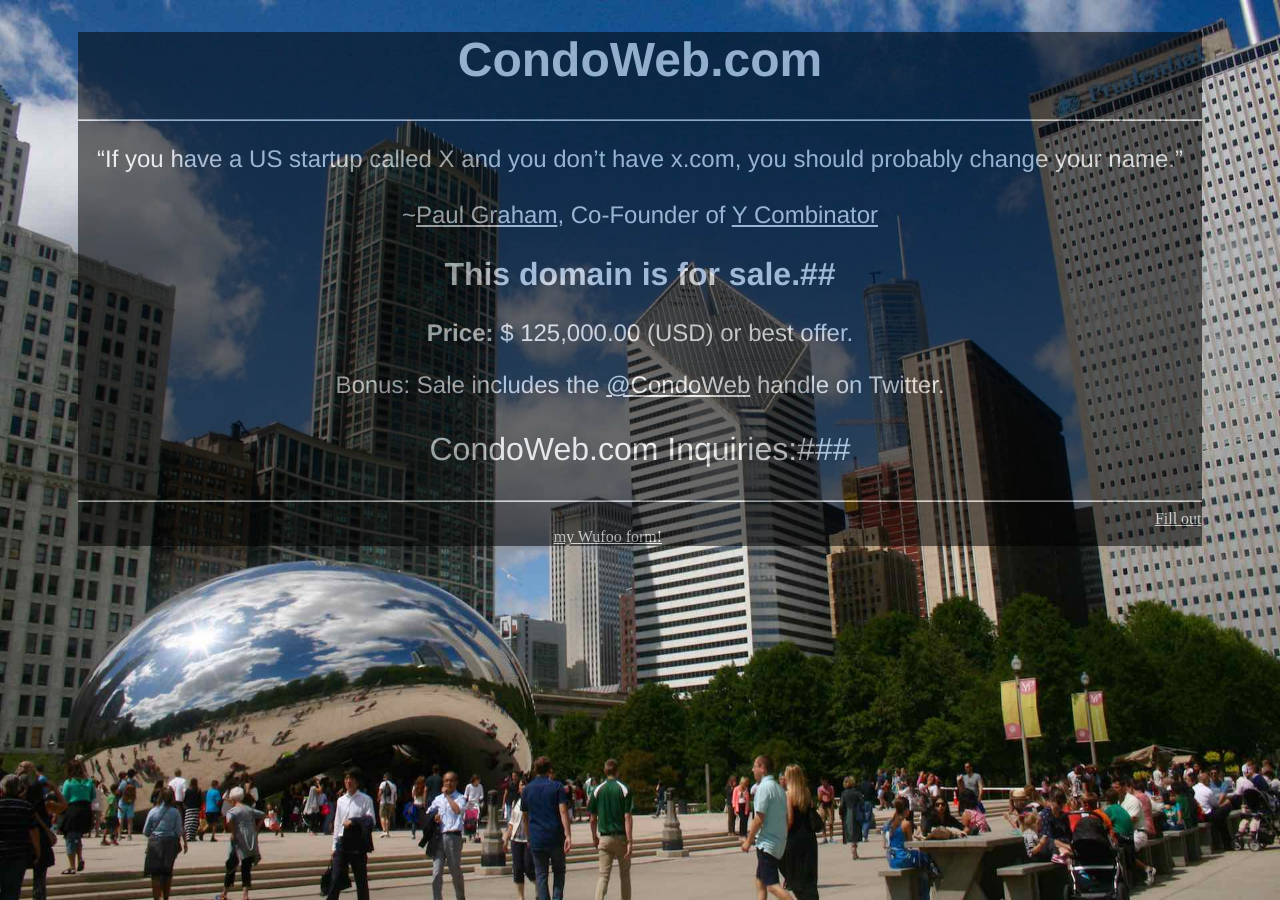
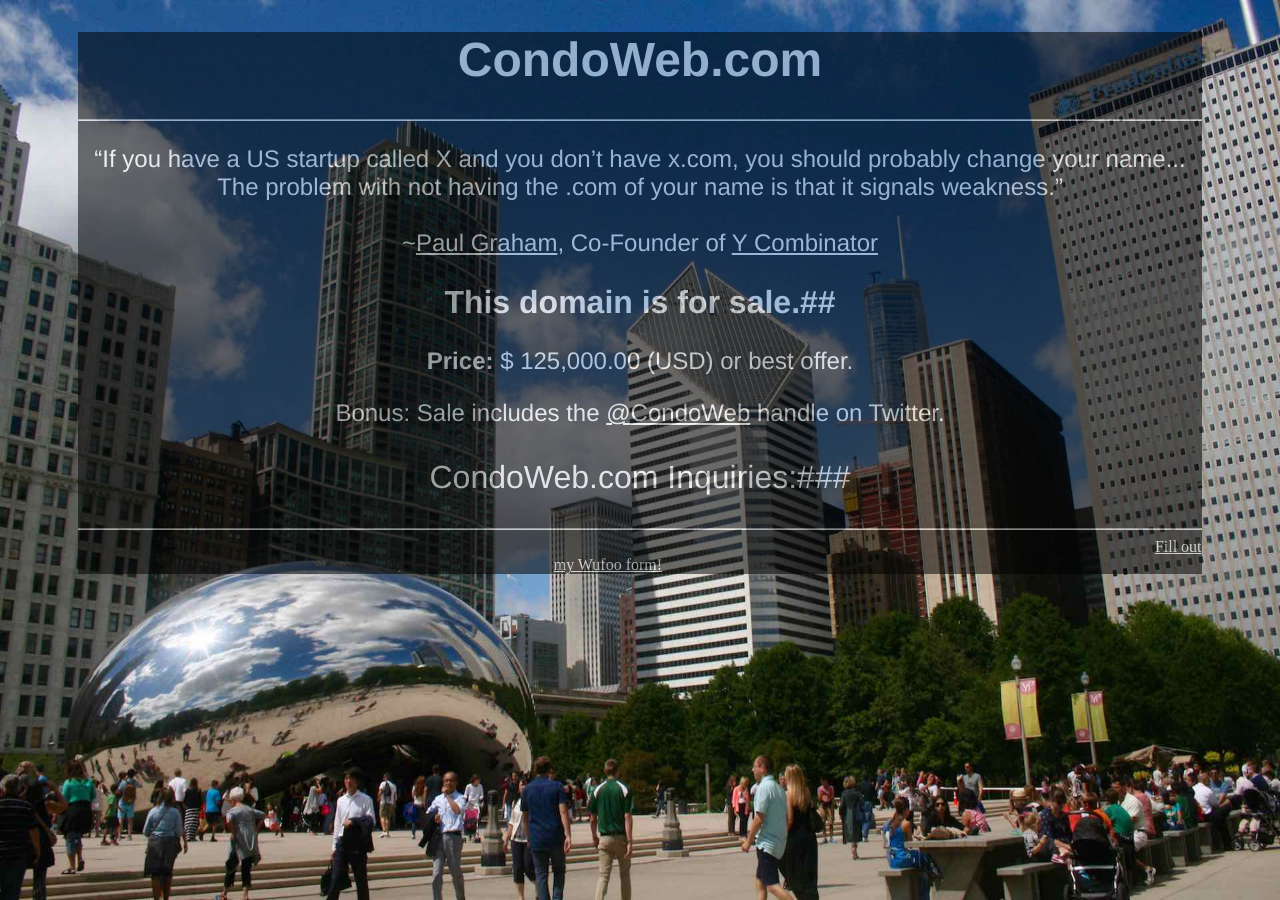
Before and after one commit to dawncomer/condoweb, a Jekyll site: the page built from index.markdown, in a window 1280 px wide. Built offline with Jekyll 4.4.1, drawn with Linux system fonts in a browser that asks for light colours; Markdown is read by kramdown in place of the engine named in the settings.

Commit message:
greater clarity for graham quote

```diff
--- a/index.markdown
+++ b/index.markdown
@@ -6,7 +6,7 @@ CondoWeb.com
 
 <hr>
 
-<p>&ldquo;If you have a US startup called X and you don&rsquo;t have x.com, you should probably change your name.&rdquo;<br/><br/>~<a href="http://paulgraham.com/name.html">Paul Graham</a>, Co-Founder of <a href="http://ycombinator.com">Y Combinator</a></p>
+<p>&ldquo;If you have a US startup called X and you don&rsquo;t have x.com, you should probably change your name... The problem with not having the .com of your name is that it signals weakness.&rdquo;<br/><br/>~<a href="http://paulgraham.com/name.html">Paul Graham</a>, Co-Founder of <a href="http://ycombinator.com">Y Combinator</a></p>
 
 ##This domain is for sale.##
 
```
